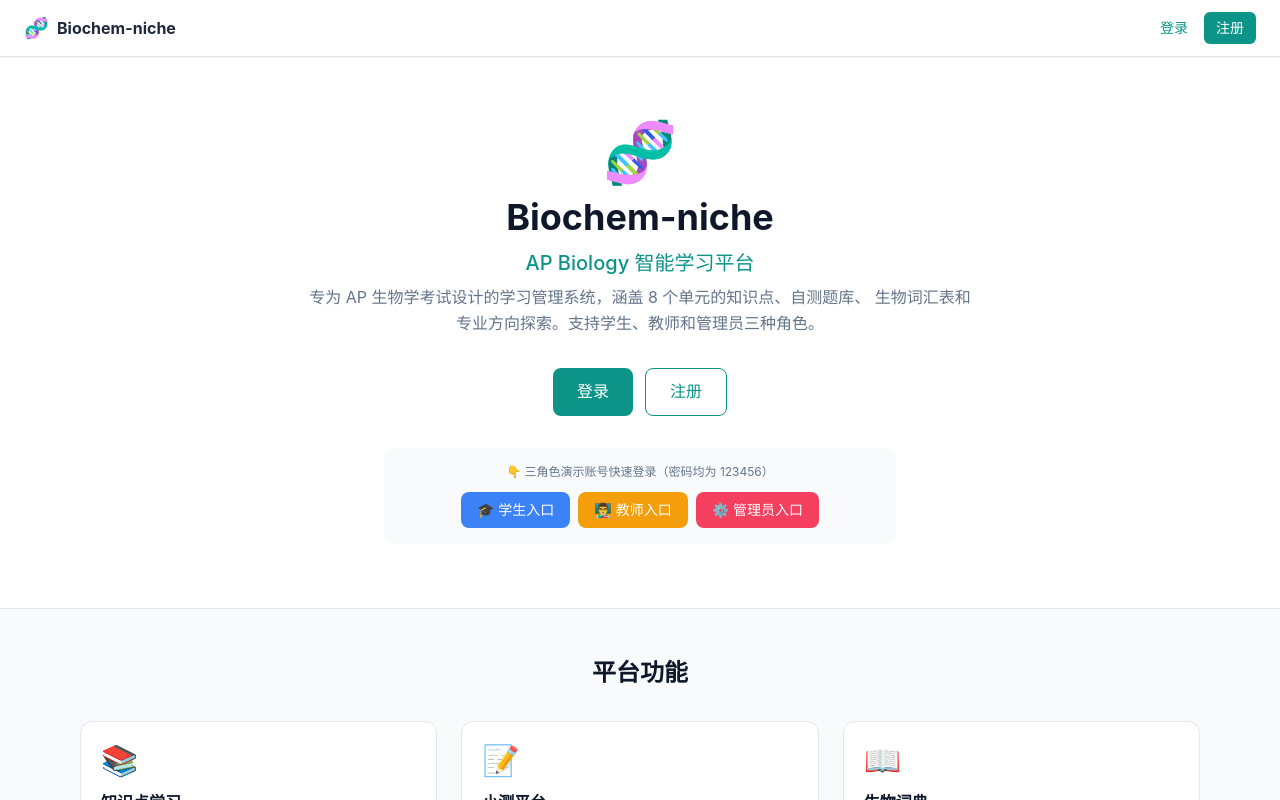
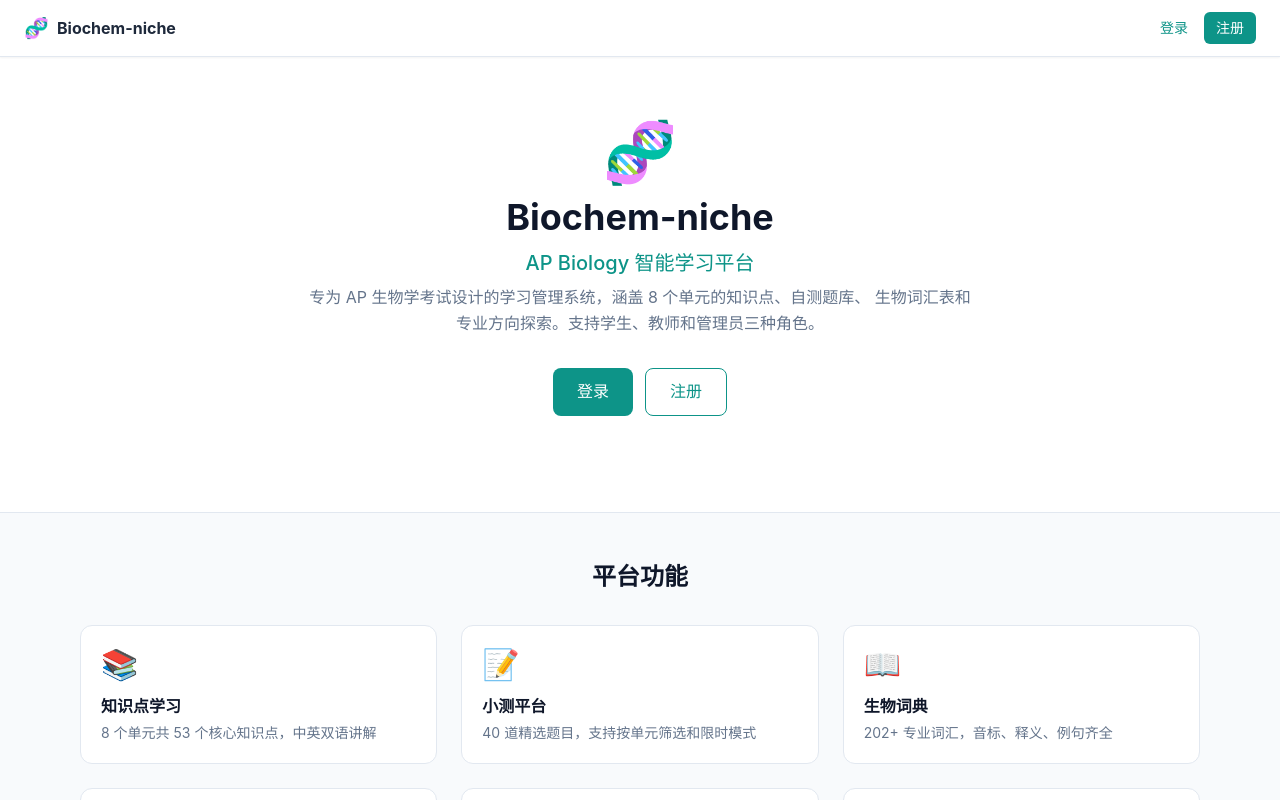
Before and after one commit to Bio-innovator/biochem-V2, a Next.js app: page / in a window 1280 px wide. Shown: the top 800 px of the page. Built offline with nearby package versions, Linux system fonts and the light colour scheme.

Commit message:
Remove demo quick login section
Removed demo quick login section from the page.

```diff
--- a/app/page.tsx
+++ b/app/page.tsx
@@ -114,34 +114,6 @@ function HomeContent() {
             >
               注册
             </button>
-          </div>
-
-          {/* Demo Quick Login */}
-          <div className="bg-slate-50 rounded-xl p-4 max-w-lg mx-auto">
-            <p className="text-xs text-slate-500 mb-3">👇 三角色演示账号快速登录（密码均为 123456）</p>
-            <div className="flex flex-wrap justify-center gap-2">
-              <button
-                onClick={() => demoLogin('student01')}
-                disabled={loading}
-                className="px-4 py-2 bg-blue-500 text-white text-sm rounded-lg hover:bg-blue-600 transition disabled:opacity-50"
-              >
-                🎓 学生入口
-              </button>
-              <button
-                onClick={() => demoLogin('teacher01')}
-                disabled={loading}
-                className="px-4 py-2 bg-amber-500 text-white text-sm rounded-lg hover:bg-amber-600 transition disabled:opacity-50"
-              >
-                👨‍🏫 教师入口
-              </button>
-              <button
-                onClick={() => demoLogin('admin01')}
-                disabled={loading}
-                className="px-4 py-2 bg-rose-500 text-white text-sm rounded-lg hover:bg-rose-600 transition disabled:opacity-50"
-              >
-                ⚙️ 管理员入口
-              </button>
-            </div>
           </div>
         </div>
       </section>
```
